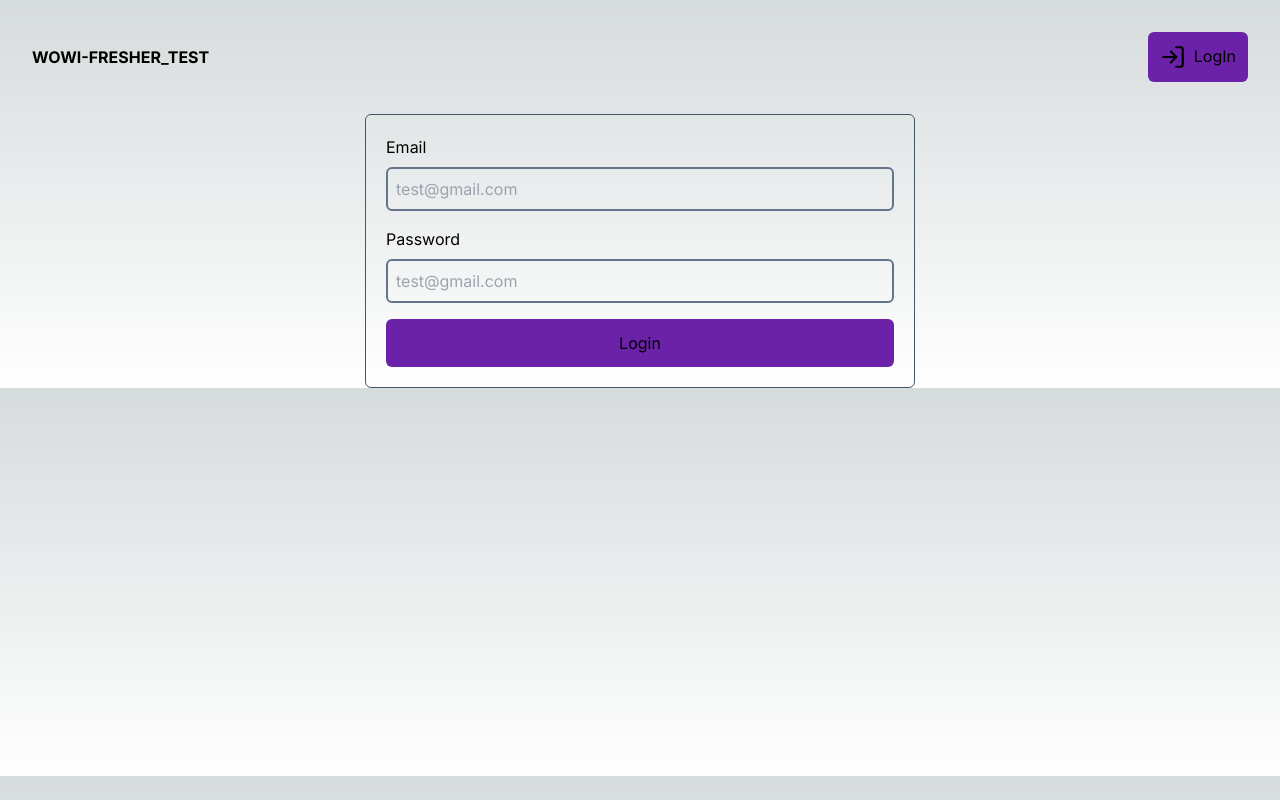
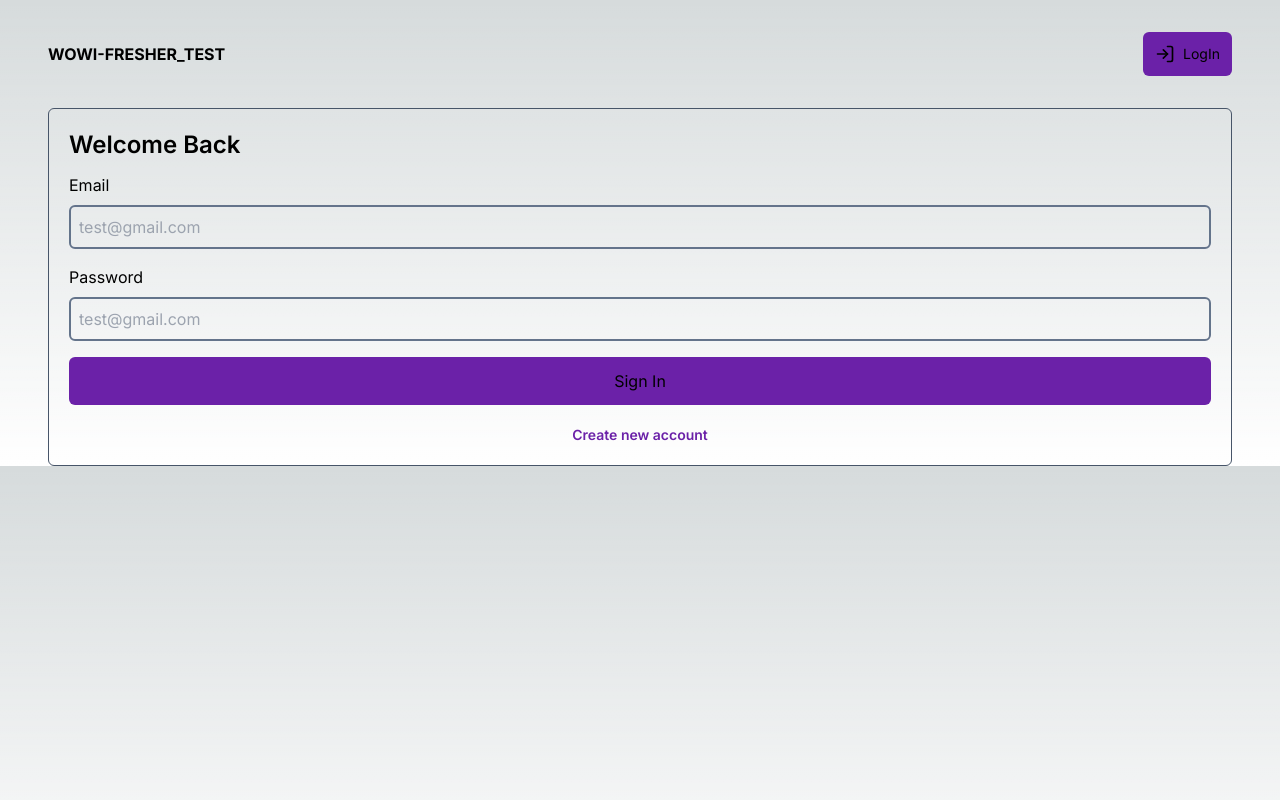
Before and after one commit to duynhannguyen/wowi-fresher-front-end-test, a Next.js app: page /auth/login in a window 1280 px wide. Built offline with nearby package versions, Linux system fonts and the light colour scheme.

Commit message:
feat(register): URL routing to register page

```diff
--- /dev/null
+++ b/app/auth/register/page.tsx
@@ -0,0 +1,5 @@
+import RegisterForm from "@/components/register-form";
+
+export default function Register() {
+  return <RegisterForm />;
+}
--- a/app/layout.tsx
+++ b/app/layout.tsx
@@ -18,8 +18,10 @@ export default function RootLayout({
   return (
     <html lang="en">
       <body className={inter.className}>
-        <Nav />
-        {children}
+        <div className="px-6 md:px-12 max-w-7xl mx-auto">
+          <Nav />
+          {children}
+        </div>
       </body>
     </html>
   );
--- a/components/login-form.tsx
+++ b/components/login-form.tsx
@@ -1,7 +1,12 @@
 "use-client";
+
+import Link from "next/link";
+
 export default function LoginForm() {
   return (
-    <form className="flex flex-col items-center justify-center w-[550px]  m-auto p-5 border border-slate-600 rounded-md gap-4 ">
+    <div className="border border-slate-600 rounded-md p-5  ">
+      <h3 className="text-2xl font-semibold mb-3  "> Welcome Back </h3>
+      <form className="flex flex-col items-center justify-center w-full  m-auto   gap-4 ">
         <div className="flex flex-col gap-2 w-full ">
           <label htmlFor="username">Email</label>
           <input
@@ -23,8 +28,14 @@ export default function LoginForm() {
           />
         </div>
         <button className="bg-purple-800 py-3 px-4 w-full rounded-md hover:opacity-75 transition-all duration-300 ease-in-out   ">
-        Login
+          Sign In
         </button>
       </form>
+      <div className="flex justify-center pt-5 ">
+        <button className="text-sm font-semibold text-purple-800 hover:underline hover:underline-offset-4 ">
+          <Link href={"/auth/register"}>Create new account</Link>
+        </button>
+      </div>
+    </div>
   );
 }
--- a/components/nav.tsx
+++ b/components/nav.tsx
@@ -3,14 +3,14 @@ import Link from "next/link";
 
 export default function Nav() {
   return (
-    <header className=" p-8  ">
+    <header className="  py-8   ">
       <nav className="flex items-center justify-between">
         <p className="font-bold cursor-pointer hover:opacity-75 transition-all duration-300 ease-in-out  ">
           <Link href={"/"}> WOWI-FRESHER_TEST</Link>
         </p>
         <button className="bg-purple-800 p-3 rounded-md ">
-          <Link className="flex gap-2" href={"/auth/login"}>
-            <LogIn size={26} /> <span>LogIn</span>
+          <Link className="flex items-center gap-2" href={"/auth/login"}>
+            <LogIn size={20} /> <span className="text-sm">LogIn</span>
           </Link>
         </button>
       </nav>
--- /dev/null
+++ b/components/register-form.tsx
@@ -0,0 +1,3 @@
+export default function RegisterForm() {
+  return <h1>Register Form</h1>;
+}
```
Lines whose indentation alone changed are shown as unchanged.
